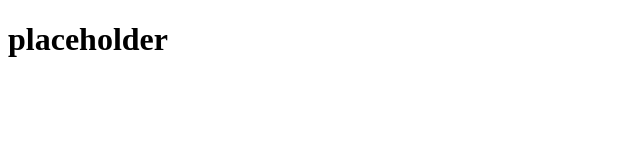
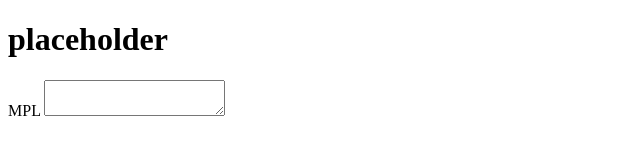
Before and after one commit to ThereAre12Months/MPL, a plain HTML site: page docs/index.html in a window 1280 px wide. Shown: the whole page, without its empty margins (0-640 px from the left). Drawn offline with Linux system fonts and the light colour scheme.

Commit message:
started website

```diff
--- a/docs/index.html
+++ b/docs/index.html
@@ -7,5 +7,13 @@
 </head>
 <body>
     <h1>placeholder</h1>
+
+    <div class="container">
+        <div class="left">
+            <label>MPL</label>
+            <textarea id="mpl-code"></textarea>
+        </div>
+        <div class="right"></div>
+    </div>
 </body>
 </html>
--- /dev/null
+++ b/docs/style.css
@@ -0,0 +1,17 @@
+*{
+    margin: 0;
+    padding: 0;
+    font-family: sans-serif;
+    box-sizing: border-box;
+}
+
+body {
+    background: #454545;
+    color: #fff;
+}
+
+.container {
+    width: 100%;
+    height: 100vh;
+    padding: 20px;
+}
```
